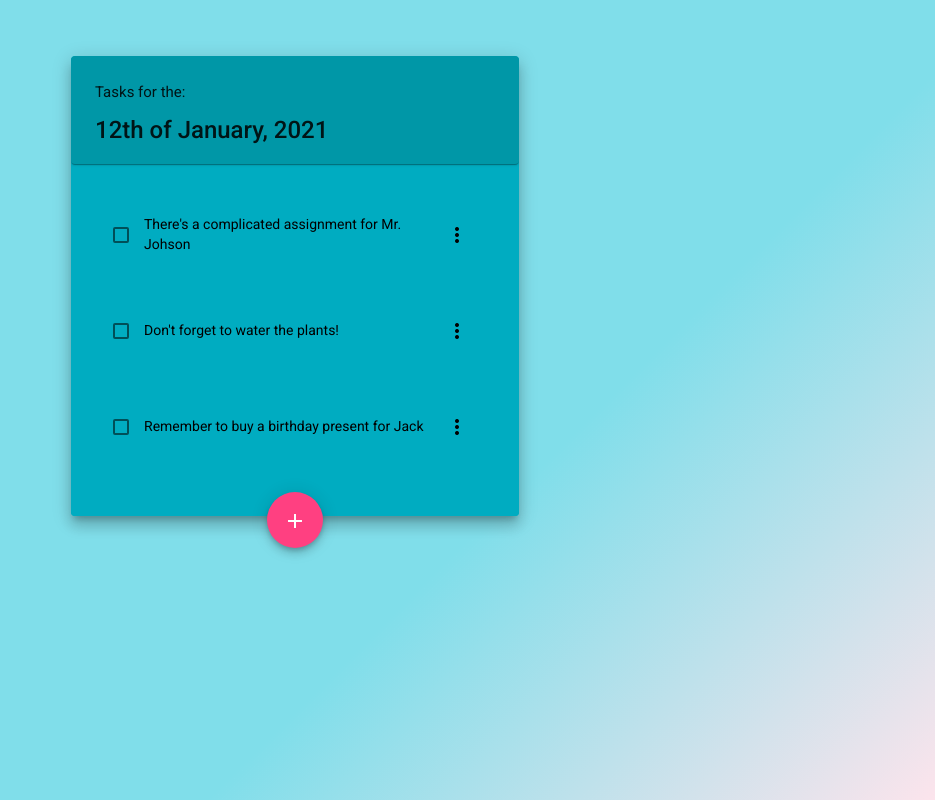
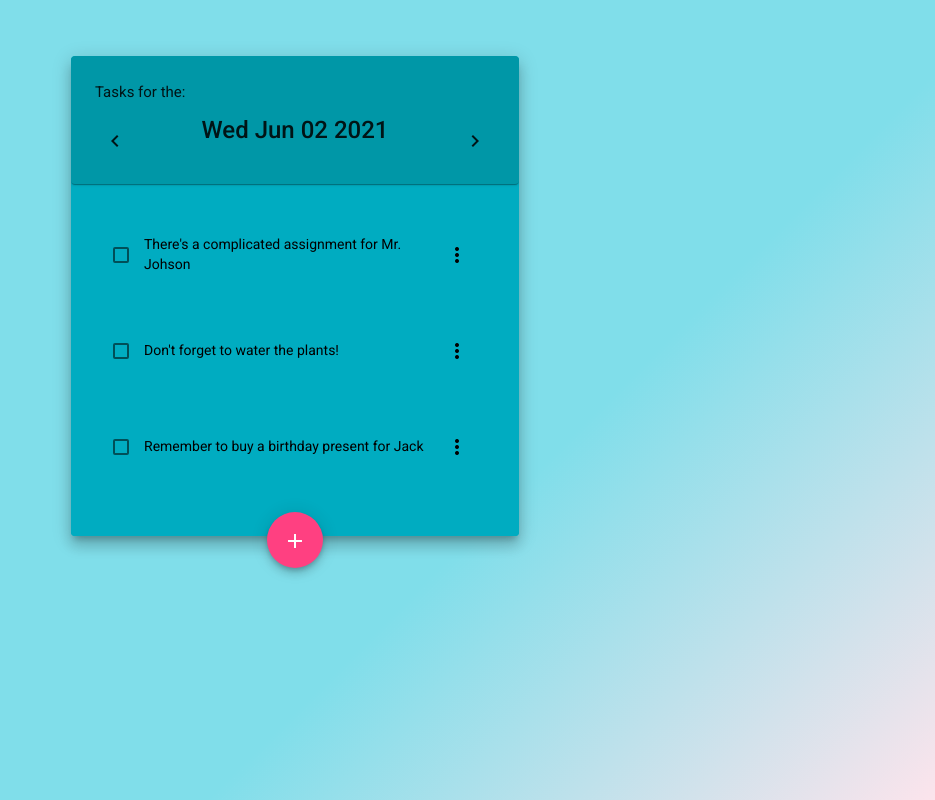
Before and after one commit to Foxar/angular-todo-app, an Angular app: page / in a window 1280 px wide. Shown: the whole page, without its empty margins (345-1280 px from the left). Built offline with nearby package versions, Linux system fonts and the light colour scheme; data requests are answered from the project's data file.

Commit message:
Added buttons to increment or decrement the days.

```diff
--- a/src/app/todo-card/todo-card.component.html
+++ b/src/app/todo-card/todo-card.component.html
@@ -5,7 +5,18 @@
           <h4>
             Tasks for the:
           </h4>
-          <div class="date">12th of January, 2021</div>
+          <div class="date">
+            <button  mat-icon-button>
+              <mat-icon aria-hidden="false" aria-label="Next day">navigate_before</mat-icon>
+            </button>
+            <div class="dateText">
+              {{selectedDate.toDateString()}}
+            </div>
+            <button  mat-icon-button>
+              <mat-icon aria-hidden="false" aria-label="Next day">navigate_next</mat-icon>
+            </button>
+          </div>
+
         </mat-card>
       </mat-card-title>
 
@@ -13,7 +24,9 @@
         <app-task-list></app-task-list>
       </mat-card-content>
     </mat-card>
-    <button (click)="addTaskOpen()" mat-fab>
-        <mat-icon aria-hidden="false" aria-label="Add icon">add</mat-icon>
+    <span class="buttonSpan">
+      <button (click)="addTaskOpen()" mat-fab>
+          <mat-icon aria-hidden="false" aria-label="Add icon">add</mat-icon>
       </button>
+    </span>
   </div>
--- a/src/app/todo-card/todo-card.component.scss
+++ b/src/app/todo-card/todo-card.component.scss
@@ -6,30 +6,14 @@
     }
     .appCard
     {
-        mat-card-title{
-
-
-            mat-card{
-                .date{
-
-                    display:inline-block;
-                }
-            }
+        .date{
+            display:flex;
+            flex-direction: row;
+            justify-content: space-between;
         }
         margin: 4em auto;
         width: 35%;
         position: relative;
-            button{
-                $buttonSize: 4em;
-                width: $buttonSize;
-                height: $buttonSize;
-                position: absolute;
-                bottom: -32px;
-                left: 50%;
-                right: 50%;
-                margin-left: -$buttonSize/2;
-                background-color: $accent;
-            }
         .mat-card{
             overflow-y: hidden;
             overflow-x: hidden;
@@ -59,5 +43,20 @@
             flex-direction: row;
             justify-content: center;
         }
+
+        .buttonSpan{
+            button{
+                $buttonSize: 4em;
+                width: $buttonSize;
+                height: $buttonSize;
+                position: absolute;
+                bottom: -32px;
+                left: 50%;
+                right: 50%;
+                margin-left: -$buttonSize/2;
+                background-color: $accent;
+            }
+        }
+
     }
 }
--- a/src/app/todo-card/todo-card.component.ts
+++ b/src/app/todo-card/todo-card.component.ts
@@ -9,7 +9,12 @@ import {AddTaskDialogComponent} from '../add-task-dialog/add-task-dialog.compone
 })
 export class TodoCardComponent implements OnInit {
 
-  constructor(private dialog: MatDialog) { }
+  constructor(private dialog: MatDialog)
+  {
+    this.selectedDate = new Date();
+  }
+
+  selectedDate: Date;
 
   addTaskOpen()
   {
@@ -25,6 +30,7 @@ export class TodoCardComponent implements OnInit {
   }
 
   ngOnInit(): void {
+
   }
 
 }
```
